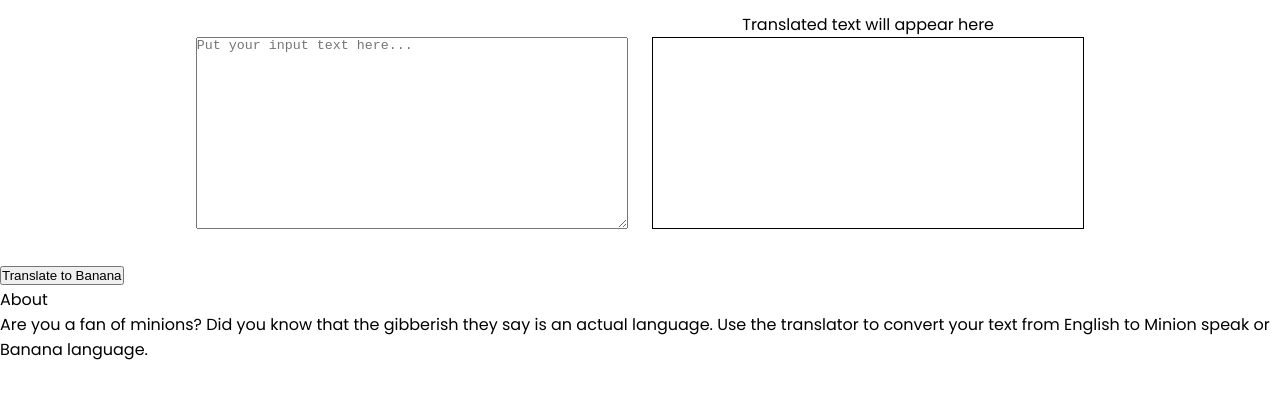
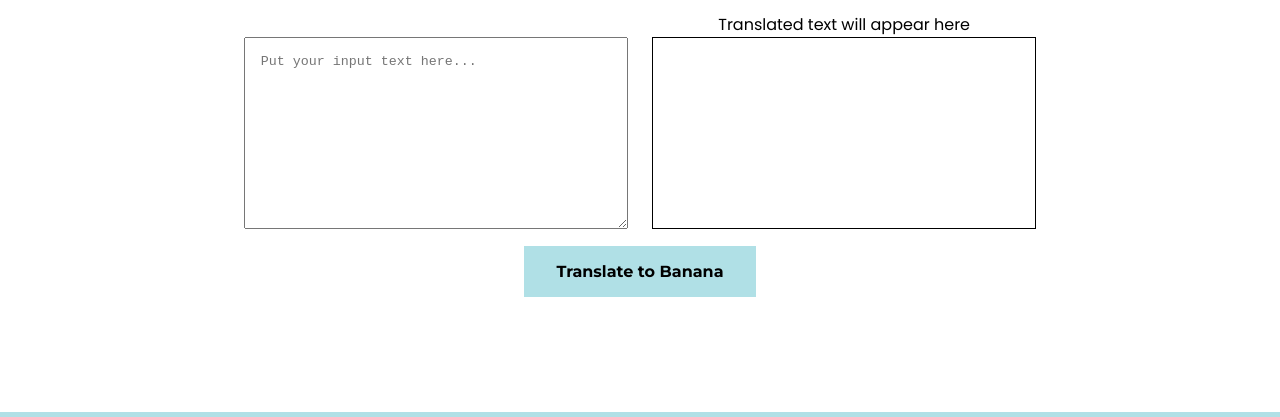
Before and after one commit to Sudip-Naskar/Mark-Seven, a plain HTML site: page index.html in a window 1280 px wide. Shown: the part 277-694 px from the top of the page. Drawn offline with Linux system fonts and the light colour scheme.

Commit message:
loadshading

```diff
--- a/index.html
+++ b/index.html
@@ -27,8 +27,8 @@
             Translated text will appear here
             <div id="txt-op"></div>
         </div>
+        <button id="btn-translate">Translate to Banana</button>
     </div>
-    <button id="btn-translate">Translate to Banana</button>
 
 
     <footer class="footer">
--- a/style.css
+++ b/style.css
@@ -12,7 +12,7 @@ body {
     font-family: 'Poppins', sans-serif;
 }
 
-.nav-container{
+.nav-container {
     /* border: 2px solid red; */
 
     background-color: powderblue;
@@ -20,52 +20,93 @@ body {
     text-align: center;
 }
 
-.nav-brand{
+.nav-brand {
     height: 5rem;
     font-size: 2.5rem;
     padding-top: 5px;
 }
 
-.nav-brand img{
+.nav-brand img {
     width: 30px;
 }
 
-.header{
-   text-align: center;
-   margin-top: 1rem;
+.header {
+    text-align: center;
+    margin-top: 1rem;
 }
 
-.header img{
+.header img {
     width: 7rem;
 }
 
-.main{
+.main {
     max-width: 80vw;
     margin: 1rem auto;
     text-align: center;
 }
 
-.main textarea{
+.main textarea {
     height: 12rem;
-    width: 27rem;
+    width: 30vw;
     margin-top: 25px;
+    padding: 1rem;
 }
 
-#txt-op{
-    width: 27rem;
+#txt-op {
+    width: 30vw;
     height: 12rem;
     border: 1px solid black;
+    padding: 1rem;
 }
 
-.btn-translate{
+#btn-translate {
+    border: none;
+    font-family:'Montserrat', sans-serif;
+    font-size: larger;
+    font-size: medium;
+    font-weight: bold;
+    padding: 1rem 2rem;
+    background-color: powderblue;
     display: block;
-    background-color: yellow;
+    margin: auto;
+    cursor: pointer;
+
 }
 
 .input-container,
 .output-container {
     display: inline-block;
-    vertical-align: top; /* Align elements vertically at the top */
-    font-size: 16px; /* Reset font-size to avoid affecting child elements */
-    margin: 10px; /* Adjust spacing as needed */
+    vertical-align: top;
+    /* Align elements vertically at the top */
+    font-size: 16px;
+    /* Reset font-size to avoid affecting child elements */
+    margin: 10px;
+    /* Adjust spacing as needed */
 }
+
+.footer{
+    position: fixed;
+    bottom: 0;
+    width: 100%;
+    background-color: powderblue;
+    padding: 10px 0;
+    text-align: center;
+    align-items: center;
+
+}
+
+.footer-header{
+    font-family: 'Poppins', sans-serif;
+    font-size: 22px;
+    font-weight: bold;
+}
+
+.para{
+    display: block;
+    margin: auto;
+    max-width: 60vw;
+}
+
+.para p{
+    margin-top: 0.5rem;
+}
```
